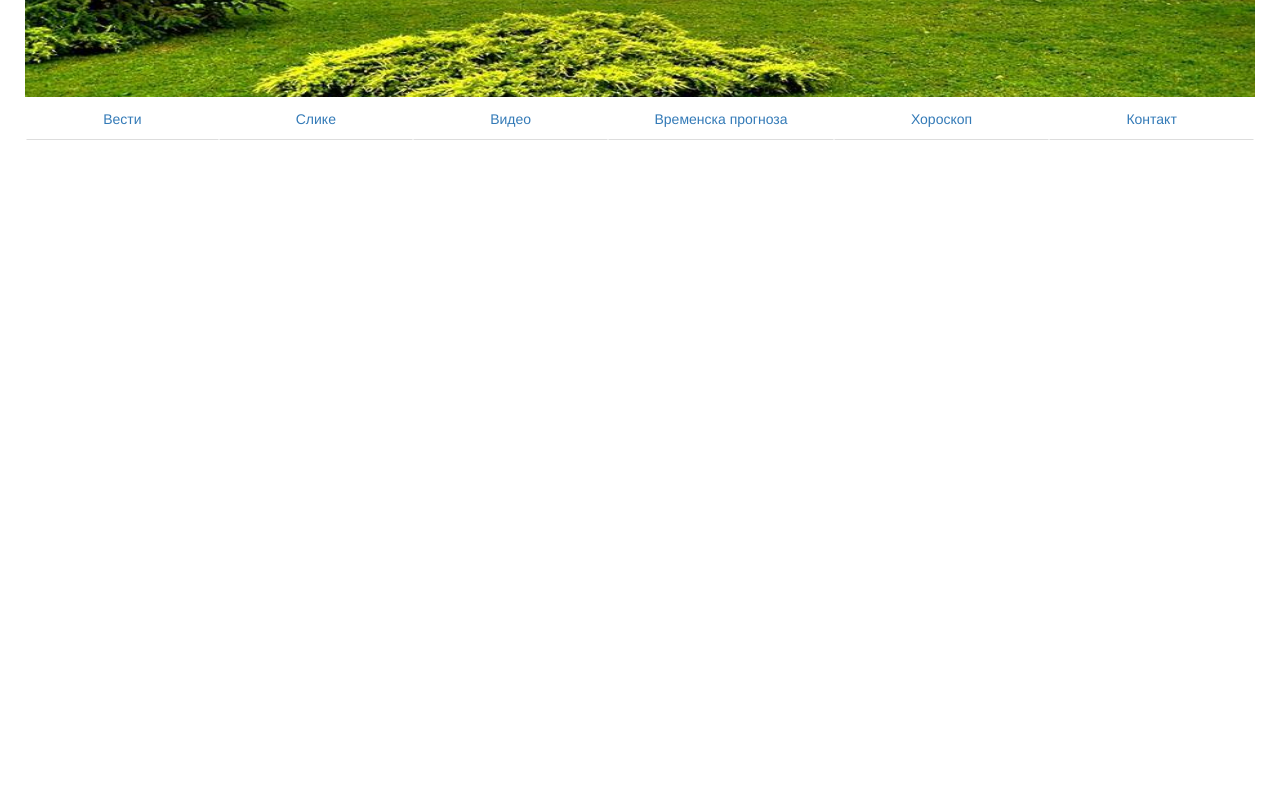
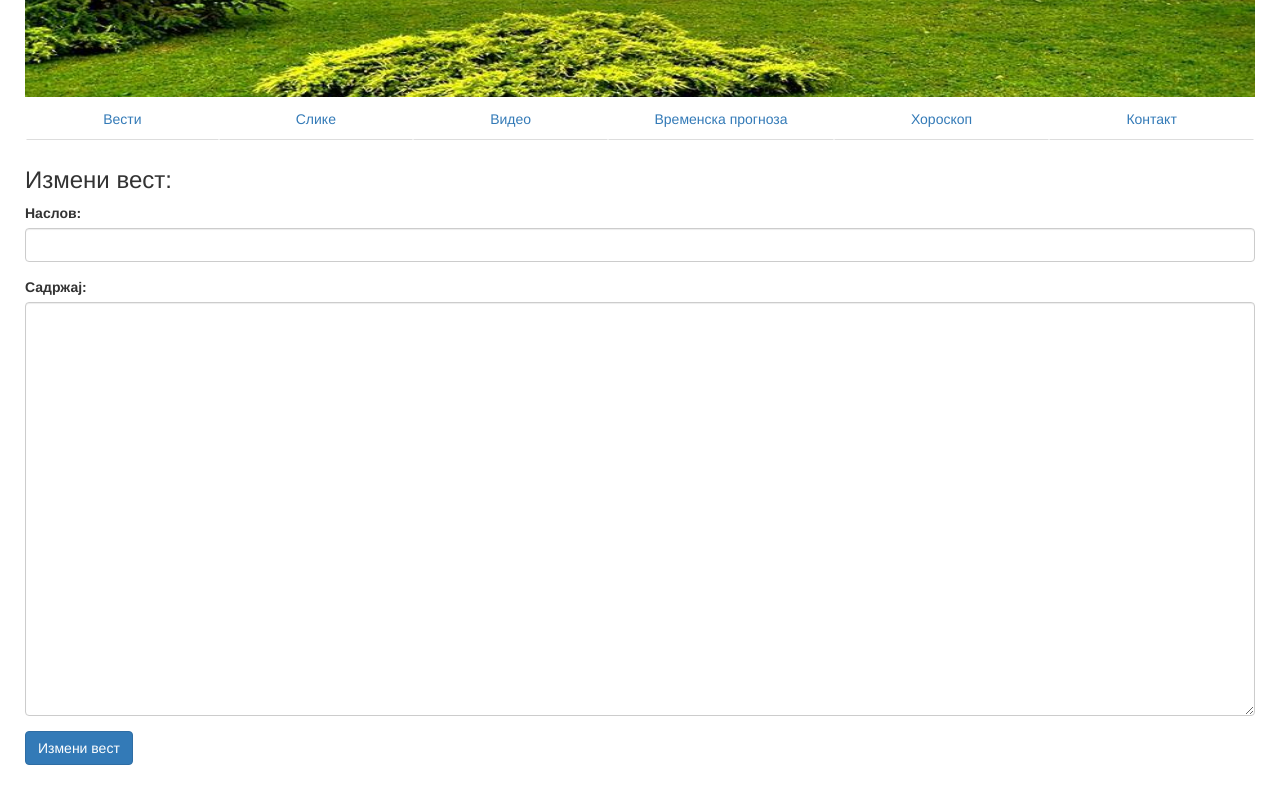
Before and after one commit to jova1111/price-iz-sokaka-front, an Angular app: page /edit_news/1 in a window 1280 px wide. Before the commit this address led to /. Shown: the part 328-1128 px from the top of the page. Before the commit the page ends 800 px from the top, so only its background shows below. Built offline with nearby package versions, Linux system fonts and the light colour scheme; no server answers.

Commit message:
Added editing news.

```diff
--- a/src/app/app.module.ts
+++ b/src/app/app.module.ts
@@ -17,6 +17,7 @@ const appRoutes: Routes = [
   { path: 'login', component: LoginFormComponent },
   { path: 'news', component: NewsListComponent },
   { path: 'news/:id', component: NewsComponent },
+  { path: 'edit_news/:id', component: NewsFormComponent},
   { path: 'add_news', component: NewsFormComponent },
   { path: '',
     redirectTo: 'news',
--- a/src/app/components/login-form/login-form.component.ts
+++ b/src/app/components/login-form/login-form.component.ts
@@ -1,7 +1,7 @@
 import { Component, OnInit } from '@angular/core';
 import { User } from '../../model/User';
 import { AuthService } from '../../services/auth.service'
-import { Router, Route } from '@angular/router';
+import { Router, Route, ActivatedRoute } from '@angular/router';
 
 @Component({
   selector: 'app-login-form',
--- a/src/app/components/news-form/news-form.component.html
+++ b/src/app/components/news-form/news-form.component.html
@@ -1,5 +1,6 @@
-<div class="layout">
-  <h3>Нова вест:</h3>
+<div *ngIf="isLoaded" class="layout">
+  <h3 *ngIf="!editMode">Нова вест:</h3>
+  <h3 *ngIf="editMode">Измени вест:</h3>
   <form #form="ngForm" (ngSubmit)="onSubmit()">
     <div class="form-group">
       <label for="header">Наслов:</label>
@@ -8,10 +9,11 @@
 
     <div class="form-group">
         <label for="content">Садржај:</label>
-        <textarea class="form-control" name="content" id="content" [(ngModel)]="news.content"></textarea>
+        <textarea rows="20" class="form-control" name="content" id="content" [(ngModel)]="news.content"></textarea>
     </div>
 
-    <button type="submit" class="btn btn-primary">Додај вест</button>
+    <button *ngIf="!editMode" type="submit" class="btn btn-primary">Додај вест</button>
+    <button *ngIf="editMode" type="submit" class="btn btn-primary">Измени вест</button>
   </form>
   <p class="error">{{ error }}</p>
 </div>
--- a/src/app/components/news-form/news-form.component.ts
+++ b/src/app/components/news-form/news-form.component.ts
@@ -1,7 +1,8 @@
 import { Component, OnInit } from '@angular/core';
 import { News } from '../../model/News';
 import { NewsService } from '../../services/news.service';
-import { Router } from '@angular/router';
+import { Router, ActivatedRoute } from '@angular/router';
+import 'rxjs/add/operator/finally';
 
 @Component({
   selector: 'app-news-form',
@@ -13,19 +14,51 @@ export class NewsFormComponent implements OnInit {
 
   public news = new News("");
   public error: string;
+  public editMode: boolean;
+  private id: number;
+  public isLoaded: boolean;
 
-  constructor(private newsService: NewsService, private router: Router) { }
+  constructor(private newsService: NewsService, private router: Router, private route: ActivatedRoute) { }
 
   ngOnInit() {
+    this.route.params.subscribe(params => {
+      if(params["id"]) {
+        this.id = +params["id"];
+        this.editMode = true;
+        this.newsService.getById(this.id)
+          .then(news => {
+            this.news = new News(news);
+            this.isLoaded = true;
+          })
+          .catch(error => {
+            console.log("error");
+            this.isLoaded = true;
+          });
+      } else {
+        this.isLoaded = true;
+      }
+    });
   }
 
   public onSubmit() {
+      if(!this.editMode) {
       this.newsService.save(this.news)
         .then(succes => {
           this.router.navigate(['/']);
           window.location.reload();
         })
         .catch(error => console.log(error));
+      } else {
+        this.newsService.update(this.id, this.news)
+          .then(success => {
+            alert("Успешно апдејтово.");
+            this.router.navigate(['/']);
+            window.location.reload();
+          })
+          .catch(error => {
+            alert("Дошло је до грешке приликом апдејтовања.");
+          })
+      }
   }
 
 }
--- a/src/app/components/news-preview/news-preview.component.css
+++ b/src/app/components/news-preview/news-preview.component.css
@@ -1,3 +1,11 @@
 .news-preview {
     padding: 15px;
 }
+
+.short-description {
+    overflow: hidden;
+    text-overflow: ellipsis;
+    -o-text-overflow: ellipsis;
+    white-space: nowrap;
+    width: 100%;
+}
--- a/src/app/components/news-preview/news-preview.component.html
+++ b/src/app/components/news-preview/news-preview.component.html
@@ -1,4 +1,4 @@
 <div class="news-preview">
   <a routerLink="/news/{{ news.id }}"><h3>{{ news.header }}</h3></a>
-  <p>{{ news.content }}</p>
+  <p class="short-description">{{ news.content }}</p>
 </div>
--- a/src/app/components/news/news.component.css
+++ b/src/app/components/news/news.component.css
@@ -0,0 +1,8 @@
+textarea {
+    border: 0;
+    background-color: transparent;
+    width: 100%;
+    border-style: none;
+    border-color: transparent;
+    overflow: auto;
+}
--- a/src/app/components/news/news.component.html
+++ b/src/app/components/news/news.component.html
@@ -1,6 +1,9 @@
 <div *ngIf="isLoaded">
   <h2>{{ news.header }}</h2>
-  <p>{{ news.content }}</p>
-  <hr>
-  <input type="button" value="Избриши вест" class="btn btn-danger" (click)="delete()">
+  <textarea rows="30" readonly>{{ news.content }}</textarea>
+  <div *ngIf="isLogged">
+    <hr>
+    <input type="button" value="Измени вест" class="btn btn-primary" (click)="update()">
+    <input type="button" value="Избриши вест" class="btn btn-danger" (click)="delete()">
+  </div>
 </div>
--- a/src/app/components/news/news.component.ts
+++ b/src/app/components/news/news.component.ts
@@ -2,6 +2,7 @@ import { Component, OnInit } from '@angular/core';
 import { NewsService } from '../../services/news.service';
 import { ActivatedRoute, Router } from '@angular/router';
 import { News } from '../../model/News';
+import { AuthService } from '../../services/auth.service';
 
 @Component({
   selector: 'app-news',
@@ -12,10 +13,11 @@ import { News } from '../../model/News';
 export class NewsComponent implements OnInit {
 
   public isLoaded: boolean;
+  public isLogged: boolean;
   private id: number;
   public news: News;
 
-  constructor(private newsService: NewsService, private route: ActivatedRoute, private router: Router) { }
+  constructor(private newsService: NewsService, private route: ActivatedRoute, private router: Router, private authService: AuthService) { }
 
   ngOnInit() {
     this.route.params.subscribe(params => {
@@ -30,6 +32,7 @@ export class NewsComponent implements OnInit {
         console.log(error);
       })
 
+    this.isLogged = this.authService.isAuthenticated();
   }
 
   public delete() {
@@ -44,4 +47,8 @@ export class NewsComponent implements OnInit {
       })
   }
 
+  public update() {
+    this.router.navigate(['/edit_news/' + this.id]);
+  }
+
 }
--- a/src/app/services/news.service.ts
+++ b/src/app/services/news.service.ts
@@ -44,8 +44,6 @@ export class NewsService {
         },
         error => {
           console.log(error);
-          alert(error);
-          alert(error.message);
           reject(error.message);
         }
       )
@@ -57,7 +55,7 @@ export class NewsService {
       let tokenStr = localStorage.getItem("token");
       let token = JSON.parse(tokenStr).value;
       let headers = new HttpHeaders({"Authorization": "Bearer " + token});
-      this.http.delete('https://frozen-coast-28508.herokuapp.com/api/news/' + id).subscribe(
+      this.http.delete('https://frozen-coast-28508.herokuapp.com/api/news/' + id, { headers: headers} ).subscribe(
         success => {
           resolve('Успешно избрисано.');
         },
@@ -68,4 +66,20 @@ export class NewsService {
     });
   }
 
+  public update(id, updatedNews: News) {
+    return new Promise((resolve, reject) => {
+      let tokenStr = localStorage.getItem("token");
+      let token = JSON.parse(tokenStr).value;
+      let headers = new HttpHeaders({"Authorization": "Bearer " + token});
+      this.http.put('http://127.0.0.1:8000/api/news/' + id, updatedNews, { headers: headers}).subscribe(
+        success => {
+          resolve('Успешно измењено.');
+        },
+        error => {
+          reject('Грешка приликом измене.');
+        }
+      );
+    });
+  }
+
  }
```
Lines whose indentation alone changed are shown as unchanged.
